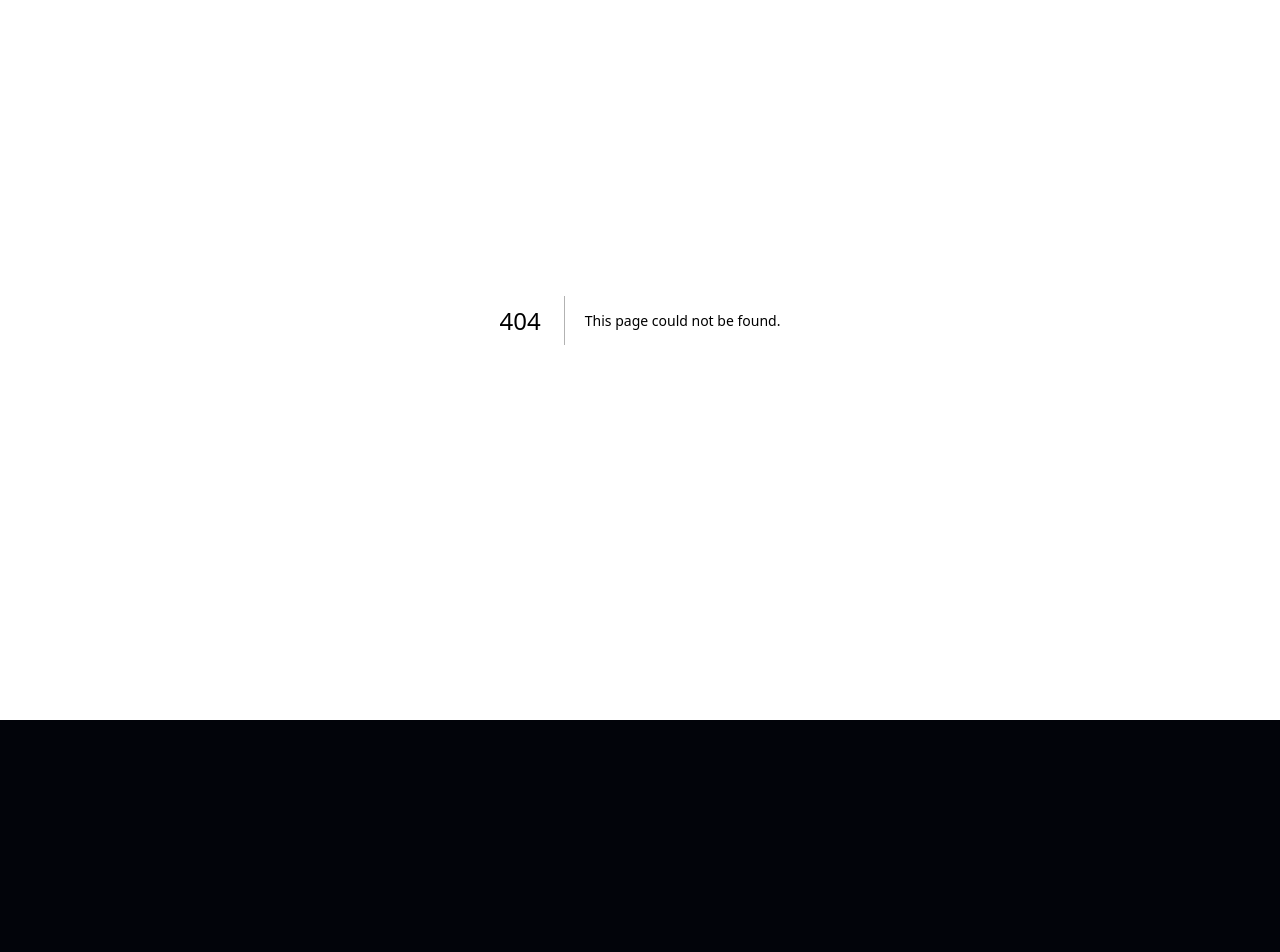
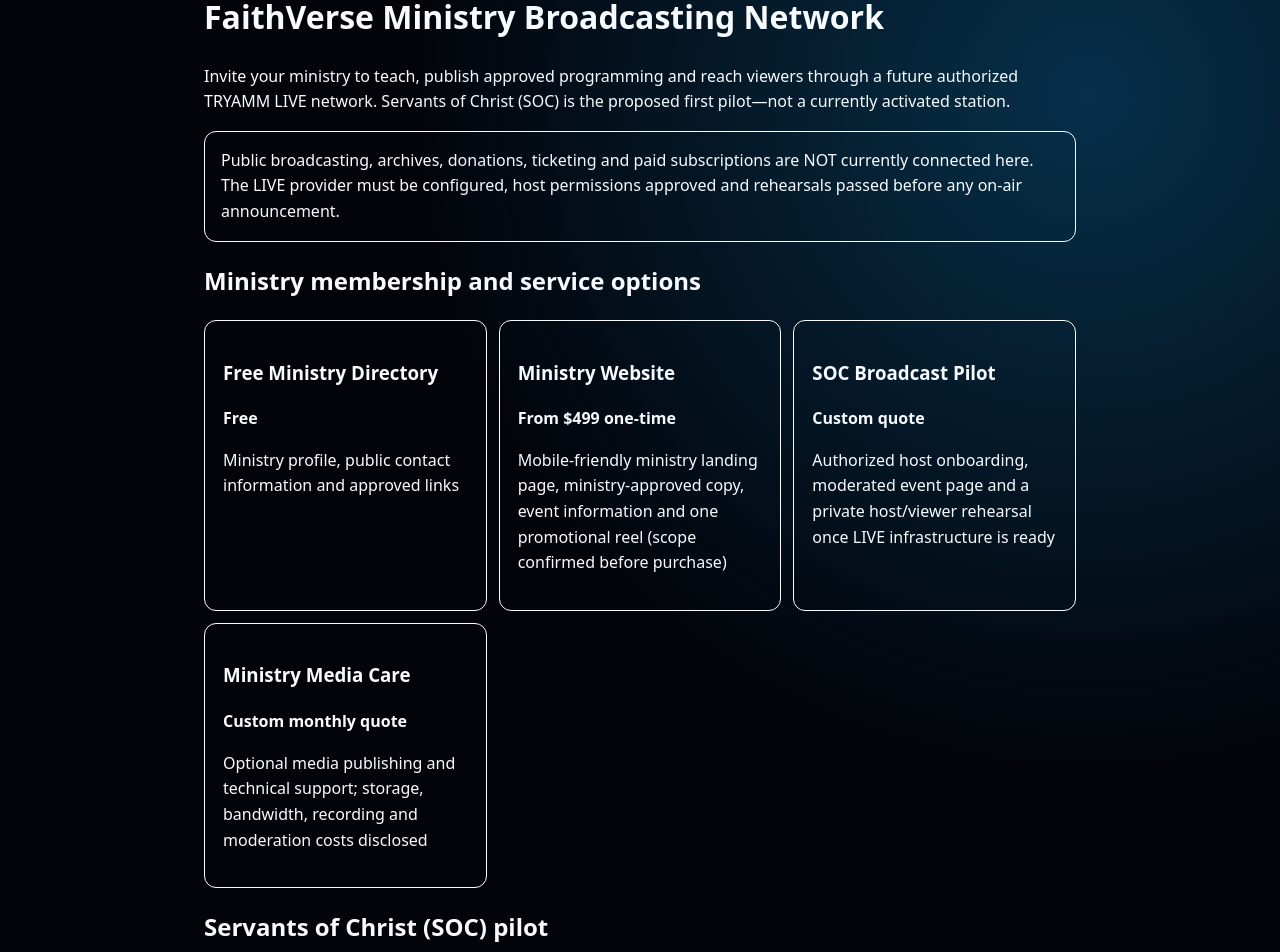
Before and after one commit to jgoldie1/amm-platform, a Next.js app: page /faithverse/ministries in a window 1280 px wide. Before the commit this address had no page. Shown: the part 80-1032 px from the top of the page. Before the commit the page ends 800 px from the top, so only its background shows below. Built offline with nearby package versions, Linux system fonts and the light colour scheme.

Commit message:
Add SOC-first ministry onboarding and responsible broadcast service offers

```diff
--- /dev/null
+++ b/app/faithverse/ministries/page.tsx
@@ -0,0 +1,32 @@
+'use client';
+import {useState} from 'react';
+const offerings=[
+ {title:'Free Ministry Directory',price:'Free',features:'Ministry profile, public contact information and approved links'},
+ {title:'Ministry Website',price:'From $499 one-time',features:'Mobile-friendly ministry landing page, ministry-approved copy, event information and one promotional reel (scope confirmed before purchase)'},
+ {title:'SOC Broadcast Pilot',price:'Custom quote',features:'Authorized host onboarding, moderated event page and a private host/viewer rehearsal once LIVE infrastructure is ready'},
+ {title:'Ministry Media Care',price:'Custom monthly quote',features:'Optional media publishing and technical support; storage, bandwidth, recording and moderation costs disclosed'}
+];
+export default function MinistryPartner(){
+ const [ministry,setMinistry]=useState('');const [email,setEmail]=useState('');const [goal,setGoal]=useState('Website and program schedule');
+ const [request,setRequest]=useState('');
+ function prepare(){if(!ministry.trim()||!email.trim()||!/^\S+@\S+\.\S+$/.test(email))return;
+ setRequest('TRYAMM FaithVerse ministry partnership inquiry\nMinistry: '+ministry.trim()+'\nReply email: '+email.trim()+'\nRequested service: '+goal+'\nPlease contact us about a scope, permissions and onboarding. No purchase or broadcast is activated.');}
+ return <main style={{maxWidth:920,margin:'auto',padding:24,fontFamily:'system-ui',lineHeight:1.6}}>
+ <a href="/faithverse">← FaithVerse</a><h1>FaithVerse Ministry Broadcasting Network</h1>
+ <p>Invite your ministry to teach, publish approved programming and reach viewers through a future authorized TRYAMM LIVE network. Servants of Christ (SOC) is the proposed first pilot—not a currently activated station.</p>
+ <p style={{border:'1px solid currentColor',padding:16,borderRadius:12}}>Public broadcasting, archives, donations, ticketing and paid subscriptions are NOT currently connected here. The LIVE provider must be configured, host permissions approved and rehearsals passed before any on-air announcement.</p>
+ <h2>Ministry membership and service options</h2><div style={{display:'grid',gridTemplateColumns:'repeat(auto-fit,minmax(235px,1fr))',gap:12}}>
+ {offerings.map(o=><section key={o.title} style={{border:'1px solid currentColor',borderRadius:12,padding:18}}><h3>{o.title}</h3><p><strong>{o.price}</strong></p><p>{o.features}</p></section>)}</div>
+ <h2>Servants of Christ (SOC) pilot</h2>
+ <ol><li>Confirm authorized ministry owner, designated broadcast host and public ministry contact.</li><li>Obtain written rights to video, music, artwork and guest appearances; establish safeguarding and moderation.</li><li>Launch a free ministry page with service schedule and approved links.</li><li>Test camera preview, authenticated host/viewer, network quality and accessibility in a private room.</li><li>After successful tests, explicitly approve live broadcasts and viewer access.</li><li>Consider recording, replay and donor support only after rights, storage, access and payment arrangements are implemented.</li></ol>
+ <h2>Prepare a ministry inquiry</h2><p>This form works locally and does not send or store personal information.</p>
+ <form onSubmit={e=>{e.preventDefault();prepare()}}>
+ <label style={{display:'block'}}>Ministry name<input required maxLength={120} value={ministry} onChange={e=>setMinistry(e.target.value)} style={{display:'block',width:'100%',minHeight:48}}/></label>
+ <label style={{display:'block',marginTop:14}}>Contact email<input required type="email" maxLength={200} value={email} onChange={e=>setEmail(e.target.value)} style={{display:'block',width:'100%',minHeight:48}}/></label>
+ <label style={{display:'block',marginTop:14}}>First goal<select value={goal} onChange={e=>setGoal(e.target.value)} style={{display:'block',width:'100%',minHeight:48}}><option>Website and program schedule</option><option>SOC broadcasting pilot</option><option>Existing video library publishing</option><option>Ministry website and media care</option></select></label>
+ <button type="submit" style={{minHeight:52,padding:'12px 18px',marginTop:16}}>Prepare ministry request</button>
+ </form>
+ {request&&<section aria-live="polite"><h3>Copy this request</h3><textarea value={request} readOnly rows={8} aria-label="Ministry inquiry text" style={{width:'100%',maxWidth:780}}/><p>Copy it into an email to TRYAMM. Submission and delivery are not yet connected.</p></section>}
+ <p>Important: ministry profiles and streaming belong to their own authorized organizations; TRYAMM may provide technical services, not ownership of a ministry's copyrighted content, contributions or private member data.</p>
+ </main>;
+}
```
